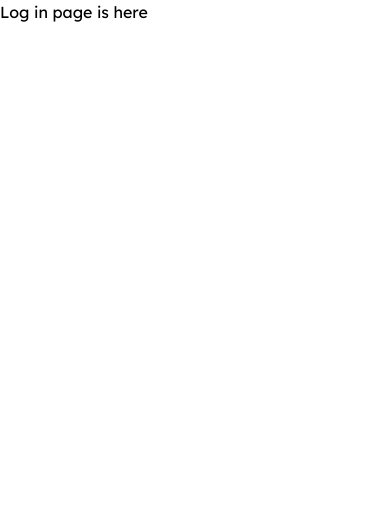
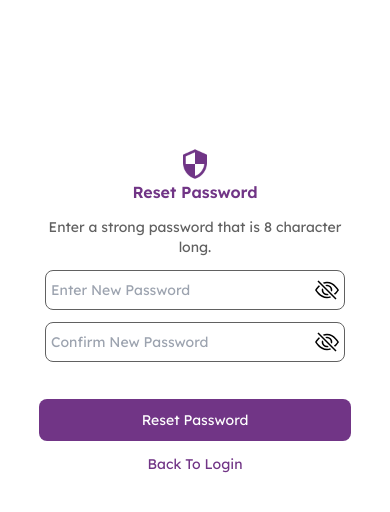
Before and after one commit to ictzoid/LangX-Frontend, a React (Vite) app: page / in a window 390 px wide. Shown: the top 512 px of the page. Built offline with nearby package versions, Linux system fonts and the light colour scheme.

Commit message:
successPopUp

```diff
--- /dev/null
+++ b/src/components/Modal/Modal.jsx
@@ -0,0 +1,11 @@
+import React from "react";
+
+function Modal({ children }) {
+  return (
+    <div className="fixed top-0 bottom-0 right-0 left-0 bg-[#00000088] z-50 flex justify-center items-center">
+      {children}
+    </div>
+  );
+}
+
+export default Modal;
--- /dev/null
+++ b/src/pages/ForgotPassword/ResetSuccessfulPopUp.jsx
@@ -0,0 +1,29 @@
+import React from "react";
+import Modal from "../../components/Modal/Modal";
+import SuccessIcon from "../../assets/images/SuccessIcon.png";
+import { PrimaryBtn } from "../../components/Buttons/PrimaryBtn";
+
+export const ResetSuccessfulPopUp = ({ setSuccessful }) => {
+  return (
+    <>
+      <Modal>
+        <div className="bg-[#fff] w-[302px] h-[202px] rounded-[10px] flex flex-col justify-center items-center px-[5%] gap-[7%] lg:w-[385px] lg:h-[346px] lg:px-0">
+          <img
+            className="w-[32px] h-[32px] lg:w-[96px] lg:h-[96px]"
+            src={SuccessIcon}
+            alt="/success-icon"
+          />
+          <p className="text-[16px] text-primaryColor text-center lg:text-[20px] ">
+            You have successfully reset your password.
+          </p>
+          <PrimaryBtn
+            onClick={() => setSuccessful(false)}
+            className="w-full text-[18px] lg:w-[215px] hover:bg-[#8D5E9E]"
+          >
+            Proceed To Login
+          </PrimaryBtn>
+        </div>
+      </Modal>
+    </>
+  );
+};
--- a/src/pages/ResetPassword/ResetPassword.jsx
+++ b/src/pages/ResetPassword/ResetPassword.jsx
@@ -5,6 +5,7 @@ import { BsEye } from "react-icons/bs";
 import { BsEyeSlash } from "react-icons/bs";
 import { PrimaryBtn } from "../../components/Buttons/PrimaryBtn";
 import Logo from "../../assets/images/Logo.png";
+import { ResetSuccessfulPopUp } from "../ForgotPassword/ResetSuccessfulPopUp";
 
 export const ResetPassword = () => {
   const [showPassword, setShowPassword] = useState(false);
@@ -16,6 +17,7 @@ export const ResetPassword = () => {
     confirmNewPassword: "",
   });
   const [isLoading, setIsLoading] = useState(false);
+  const [successful, setSuccessful] = useState(false);
 
   const handleInput = (e) => {
     const { name, value } = e.target;
@@ -36,24 +38,25 @@ export const ResetPassword = () => {
       setError("Passwords do not match!");
     } else {
       setIsLoading(true);
-      setTimeout(() => {
-        alert("Password reset successful");
-        setResetInput({ newPassword: "", confirmNewPassword: "" });
       setError("");
       setPassError("");
+      setTimeout(() => {
+        setSuccessful(true);
+        setResetInput({ newPassword: "", confirmNewPassword: "" });
         setIsLoading(false);
       }, 2000);
     }
   };
 
   return (
-    <div className="flex justify-center items-center mt-[45%] lg:mt-[7%]">
+    <>
+      <div className="flex  justify-center items-center mt-[38%] lg:flex-col lg:mt-[7%]">
         <img
           className="hidden md:block absolute top-5 left-10 w-[149px] h-[36px]"
           src={Logo}
           alt="LingoLeap Logo"
         />
-      <div className="flex flex-col items-center px-[10%] gap-[15px] lg:gap-[px]">
+        <div className="flex flex-col items-center px-[10%] gap-[13px] lg:gap-[15px]">
           <div className="flex flex-col items-center">
             {" "}
             <img
@@ -68,7 +71,7 @@ export const ResetPassword = () => {
           <p className="text-center font-normal leading-[20px] text-[14px] text-[#616161] lg:text-[18px] lg:w-[366px]">
             Enter a strong password that is 8 character long.
           </p>
-        <div className="flex flex-col gap-[12px]">
+          <div className="flex flex-col gap-[12px] justify-center items-center">
             <div className="flex border-[1px] border-[#616161] items-center px-[5px] w-[300px] h-[40px] rounded-[8px] lg:w-[366px] lg:h-[42px]">
               <input
                 className="outline-none w-full font-normal text-[14px] leading-[20px]"
@@ -105,13 +108,14 @@ export const ResetPassword = () => {
                 </div>
               </div>
             </div>
-          <p className="text-red-500 italic text-[14px]">{error}</p>
-        </div>
-        <p className="text-red-500 italic text-[14px] lg:w-[50%]">
+            <p className="text-red-500 italic text-[13px]">{error}</p>
+            <p className="text-red-500 italic text-[13px] lg:w-[50%]">
               {passError}
             </p>
+          </div>
+
           <PrimaryBtn
-          className="w-[100%] text-[14px] lg:w-[366px] hover:bg-[#8D5E9E]"
+            className="w-full text-[14px] lg:w-[366px] hover:bg-[#8D5E9E]"
             onClick={resetButton}
             isLoading={isLoading}
           >
@@ -121,10 +125,12 @@ export const ResetPassword = () => {
             <p className="text-primaryColor text-[14px]">Back To Login</p>
           </Link>
         </div>
-      <p className="absolute bottom-5 hidden lg:block text-[16px] text-[#616161] font-normal ">
+        <p className="mt-[6%] hidden lg:block text-[16px] text-[#616161] font-normal">
           &#169; Copyright 2023{" "}
           <span className="text-primaryColor">Langleap</span>
         </p>
       </div>
+    {successful && <ResetSuccessfulPopUp setSuccessful={setSuccessful} />}
+    </>
   );
 };
--- a/src/routes/NavRoutes.jsx
+++ b/src/routes/NavRoutes.jsx
@@ -19,9 +19,9 @@ export const NavRoutes = () => {
   return (
     <BrowserRouter>
       <Routes>
-        <Route path="/" element={<LogIn />} />
+        <Route path="/" element={<ResetPassword />} />
         <Route path="/register" element={<SignUp />} />
-        <Route path="/reset-password" element={<ResetPassword />} />
+        {/* <Route path="/reset-password" element={<ResetPassword />} /> */}
         <Route path="/email-verification" element={<EmailVerify />} />
         <Route path="/email-verification2" element={<EmailVerify2 />} />
         <Route path="/email-verification3" element={<EmailVerifyThankYou />} />
```
Also changed, not shown: src/assets/images/SuccessIcon.png (added). Lines whose indentation alone changed are shown as unchanged.
